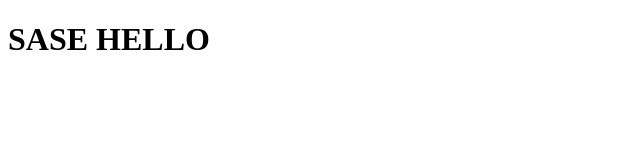
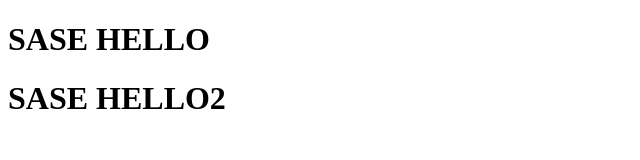
Before and after one commit to dami0304-sys/SASE_HELLO, a plain HTML site: page index.html in a window 1280 px wide. Shown: the whole page, without its empty margins (0-640 px from the left). Drawn offline with Linux system fonts and the light colour scheme.

Commit message:
Add SASE HELLO2 heading
Co-Authored-By: Claude Sonnet 5 <noreply@anthropic.com>

```diff
--- a/index.html
+++ b/index.html
@@ -6,5 +6,6 @@
 </head>
 <body>
   <h1>SASE HELLO</h1>
+  <h1>SASE HELLO2</h1>
 </body>
 </html>
```
